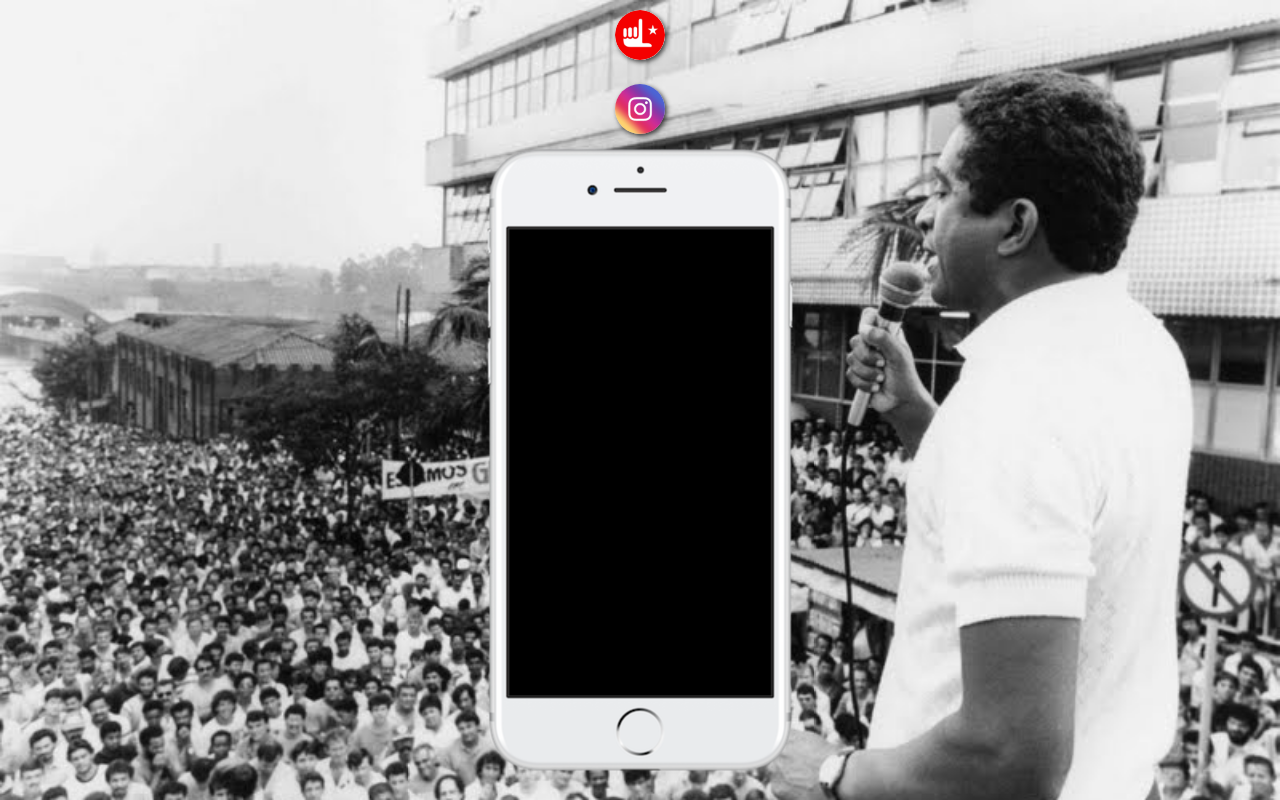
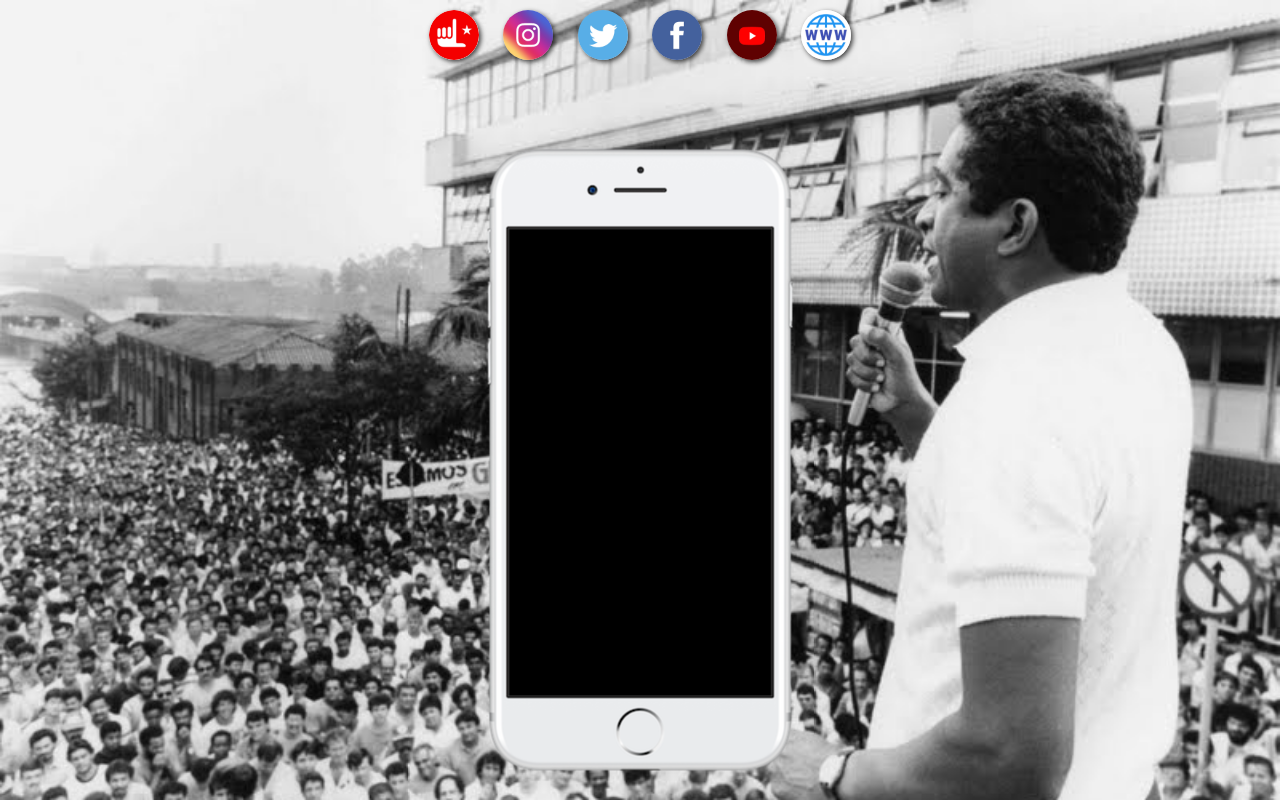
Before and after one commit to HugoSantanaSilva/Redes_Sociais_Pai, a plain HTML site: page index.html in a window 1280 px wide. Drawn offline with Linux system fonts and the light colour scheme.

Commit message:
Update index.html

```diff
--- a/index.html
+++ b/index.html
@@ -14,11 +14,11 @@
             <iframe  src="" name="tela" id="tela" frameborder="0" width="100vw"></iframe>
         </section>
         <section id="redes-sociais">
-            <a href="Htmls/home.html" target="tela"><img src="imagens/Logos/Logo_home.jpg" alt="home"></a><br>
-            <a href="Htmls/instagram.html" target="tela"><img src="imagens/Logos/logo-instagram.jpg" alt="instagram"></a><br>
-            <a href="Htmls/twitter.html" target="tela"><img src="imagens/Logos/logo-twitter.jpg" alt="twitter"></a><br>
-            <a href="Htmls/facebook.html" target="tela"><img src="imagens/Logos/logo-facebook.jpg" alt="facebook"></a><br>
-            <a href="Htmls/youtube.html" target="tela"><img src="imagens/Logos/logo-youtube.jpg" alt="youtube"></a><br>
+            <a href="Htmls/home.html" target="tela"><img src="imagens/Logos/Logo_home.jpg" alt="home"></a>
+            <a href="Htmls/instagram.html" target="tela"><img src="imagens/Logos/logo-instagram.jpg" alt="instagram"></a>
+            <a href="Htmls/twitter.html" target="tela"><img src="imagens/Logos/logo-twitter.jpg" alt="twitter"></a>
+            <a href="Htmls/facebook.html" target="tela"><img src="imagens/Logos/logo-facebook.jpg" alt="facebook"></a>
+            <a href="Htmls/youtube.html" target="tela"><img src="imagens/Logos/logo-youtube.jpg" alt="youtube"></a>
             <a href="Htmls/Site.html" target="tela"><img src="imagens/Logos/logo-site.jpg" alt="site"></a>
 
         </section>
```
